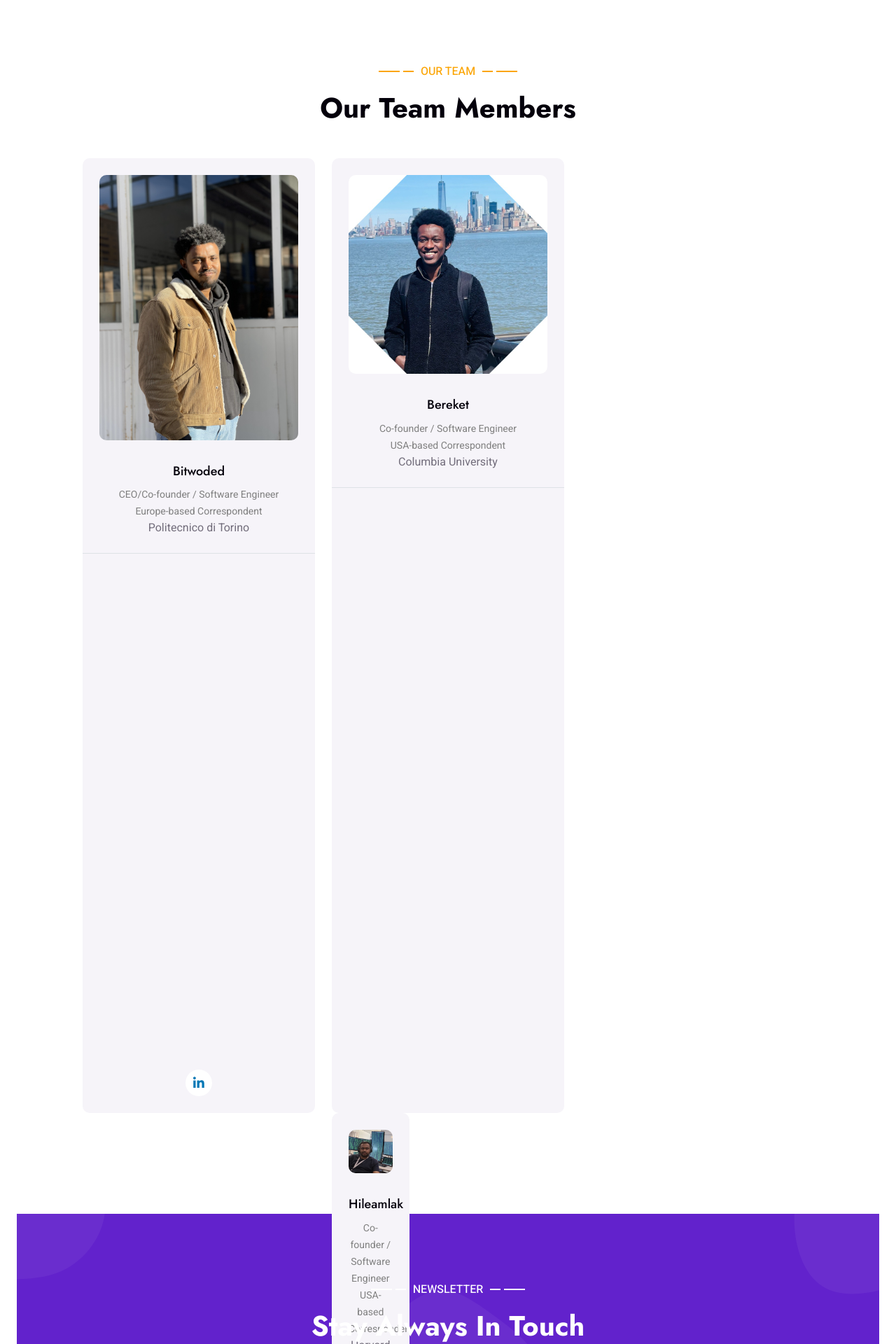
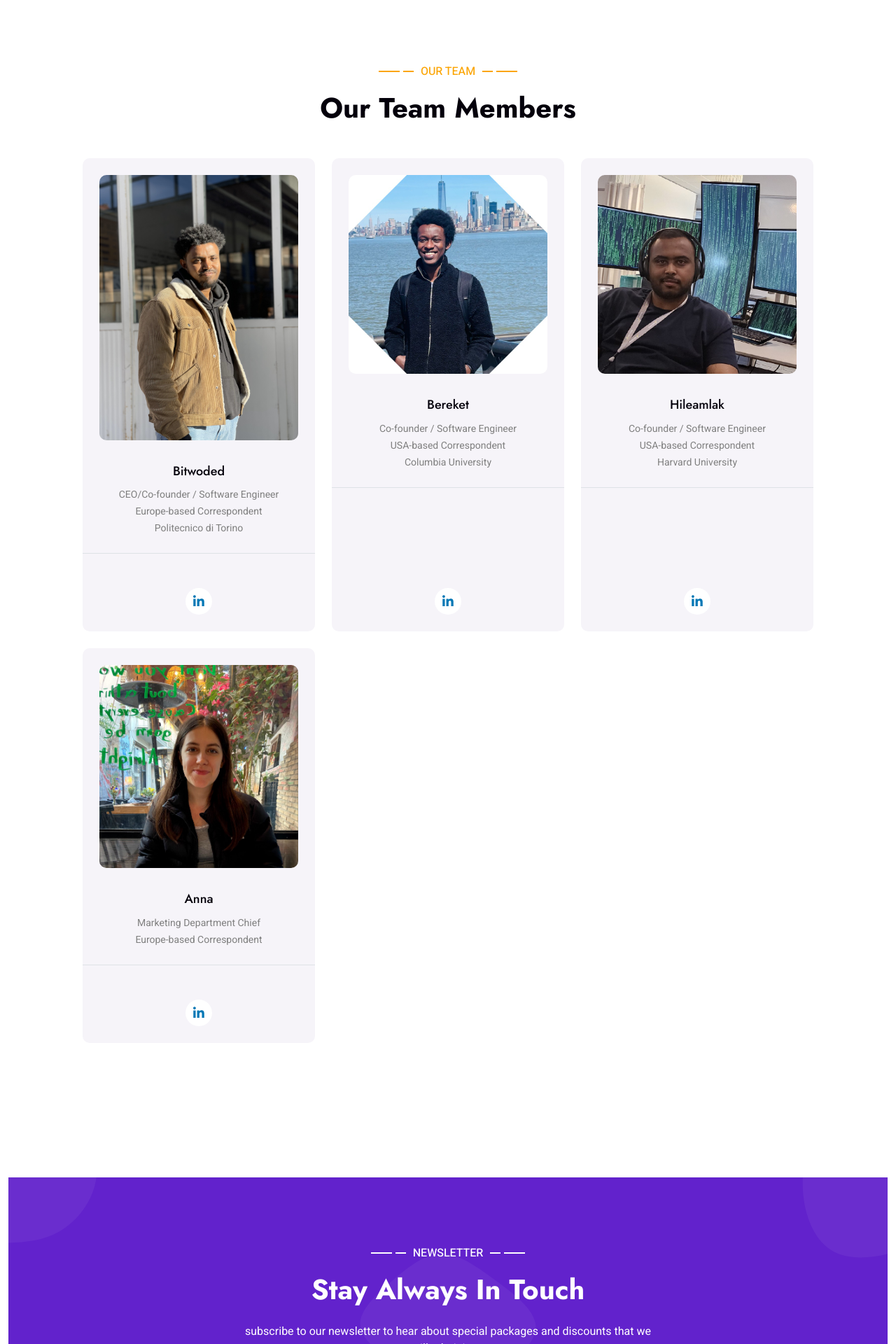
Before and after one commit to BitwodedSeleshiDemissie/bittatech, a Flask app: page / in a window 1280 px wide. Shown: the part 3949-5869 px from the top of the page at 70% size. Run offline with Flask 3, Linux system fonts and the light colour scheme; some libraries are stand-ins or nearby versions.

Commit message:
box fixed

```diff
--- a/templates/index.html
+++ b/templates/index.html
@@ -338,7 +338,7 @@
 
 
 
-                                  <!-- Team Start -->
+                                                            <!-- Team Start -->
                             <div class="container-xxl py-5">
                                 <div class="container py-5 px-lg-5">
                                     <div class="wow fadeInUp" data-wow-delay="0.1s">
@@ -346,75 +346,77 @@
                                         <h1 class="text-center mb-5">Our Team Members</h1>
                                     </div>
                                     <div class="row g-4">
+
+                                        <!-- Bitwoded -->
                                         <div class="col-lg-4 col-md-6 wow fadeInUp" data-wow-delay="0.1s">
                                             <div class="team-item bg-light rounded">
                                                 <div class="text-center border-bottom p-4">
-                                                    <!-- Removed 'rounded-circle' here -->
                                                     <img class="img-fluid mb-4" src="{{ url_for('static', filename='img/bitwodedseleshi.jpg') }}" alt="">
-
-                                                    <h5>Bitwoded </h5>
+                                                    <h5>Bitwoded</h5>
                                                     <span>CEO/Co-founder / Software Engineer</span>
-                                                    <br> <!-- Added line break here -->
+                                                    <br>
                                                     <span>Europe-based Correspondent</span>
                                                     <br>
-                                                    Politecnico di Torino
+                                                    <span>Politecnico di Torino</span>
                                                 </div>
                                                 <div class="d-flex justify-content-center p-4">
-                                                    <!-- LinkedIn icon button -->
                                                     <a class="btn btn-square mx-1" href="https://www.linkedin.com/in/bitwoded-seleshi-demissie-4b9317190/"><i class="fab fa-linkedin-in"></i></a>
                                                 </div>
                                             </div>
                                         </div>
+
+                                        <!-- Bereket -->
                                         <div class="col-lg-4 col-md-6 wow fadeInUp" data-wow-delay="0.3s">
                                             <div class="team-item bg-light rounded">
                                                 <div class="text-center border-bottom p-4">
-                                                    <!-- Removed 'rounded-circle' here -->
                                                     <img class="img-fluid mb-4" src="{{ url_for('static', filename='img/bereket.jpg') }}" alt="">
-
-                                                    <h5>Bereket </h5>
+                                                    <h5>Bereket</h5>
                                                     <span>Co-founder / Software Engineer</span>
-                                                    <br> <!-- Added line break here -->
+                                                    <br>
                                                     <span>USA-based Correspondent</span>
                                                     <br>
-                                                    Columbia University
+                                                    <span>Columbia University</span>
                                                 </div>
                                                 <div class="d-flex justify-content-center p-4">
+                                                    <a class="btn btn-square mx-1" href="#"><i class="fab fa-linkedin-in"></i></a>
+                                                </div>
                                             </div>
                                         </div>
+
+                                        <!-- Hileamlak -->
                                         <div class="col-lg-4 col-md-6 wow fadeInUp" data-wow-delay="0.5s">
                                             <div class="team-item bg-light rounded">
                                                 <div class="text-center border-bottom p-4">
-                                                    <!-- Removed 'rounded-circle' here -->
                                                     <img class="img-fluid mb-4" src="{{ url_for('static', filename='img/Hileamlak.jpg') }}" alt="">
-
                                                     <h5>Hileamlak</h5>
                                                     <span>Co-founder / Software Engineer</span>
-                                                    <br> <!-- Added line break here -->
+                                                    <br>
                                                     <span>USA-based Correspondent</span>
                                                     <br>
-                                                    Harvard University
+                                                    <span>Harvard University</span>
                                                 </div>
                                                 <div class="d-flex justify-content-center p-4">
-                                                        <i class="fab fa-linkedin-in"></i>
-                                                    </a>
+                                                    <a class="btn btn-square mx-1" href="#"><i class="fab fa-linkedin-in"></i></a>
                                                 </div>
                                             </div>
+                                        </div>
 
-                                        </div>
+                                        <!-- Anna -->
                                         <div class="col-lg-4 col-md-6 wow fadeInUp" data-wow-delay="0.5s">
                                             <div class="team-item bg-light rounded">
                                                 <div class="text-center border-bottom p-4">
-                                                    <!-- Removed 'rounded-circle' here -->
                                                     <img class="img-fluid mb-4" src="{{ url_for('static', filename='img/Bunny.jpg') }}" alt="">
-
                                                     <h5>Anna</h5>
-                                                    <span>Marketing Department chief</span>
+                                                    <span>Marketing Department Chief</span>
                                                     <br>
-                                                    <span>Europe-based correspondent</span>
+                                                    <span>Europe-based Correspondent</span>
                                                 </div>
-
+                                                <div class="d-flex justify-content-center p-4">
+                                                    <a class="btn btn-square mx-1" href="#"><i class="fab fa-linkedin-in"></i></a>
+                                                </div>
                                             </div>
                                         </div>
+
                                     </div>
                                 </div>
                             </div>
```
